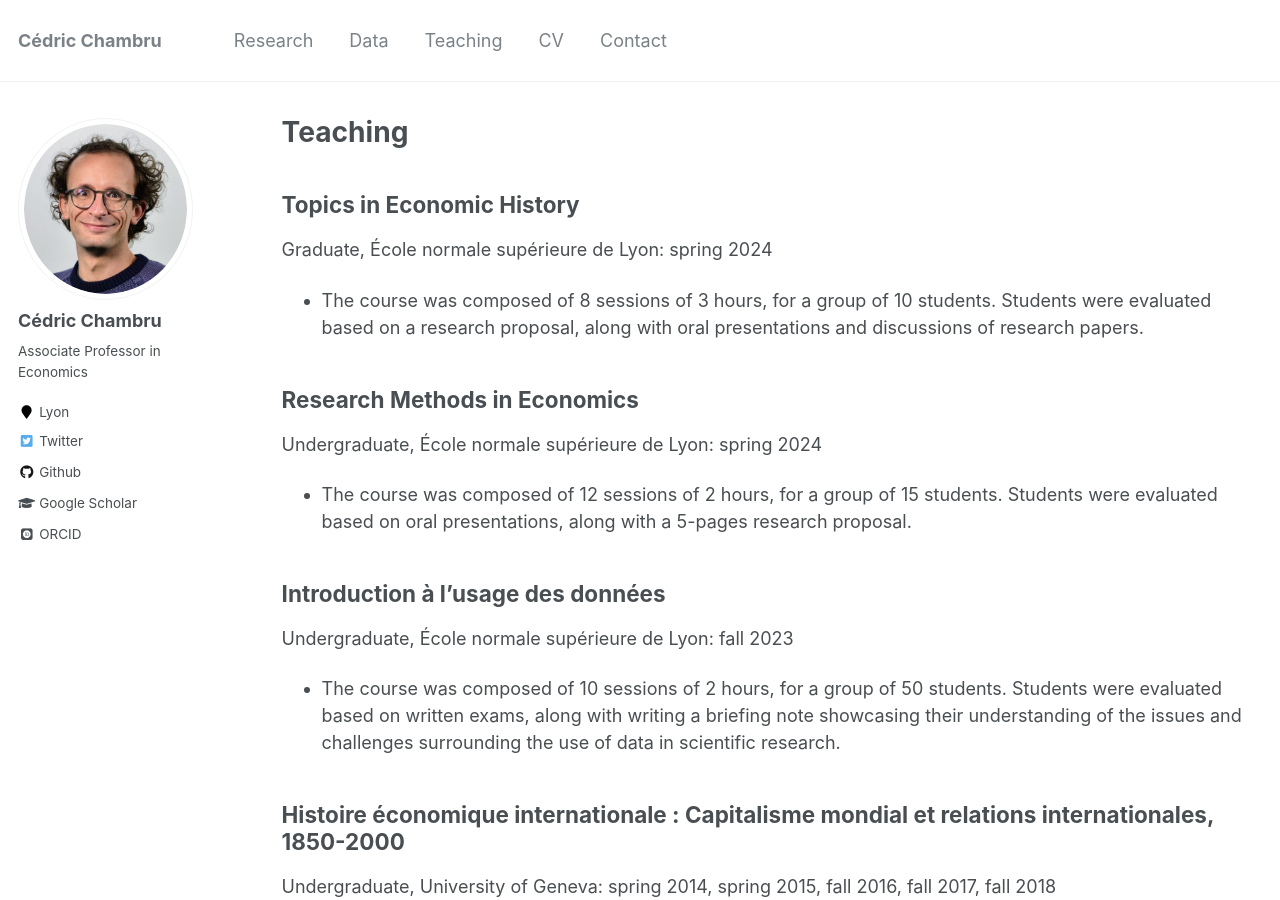
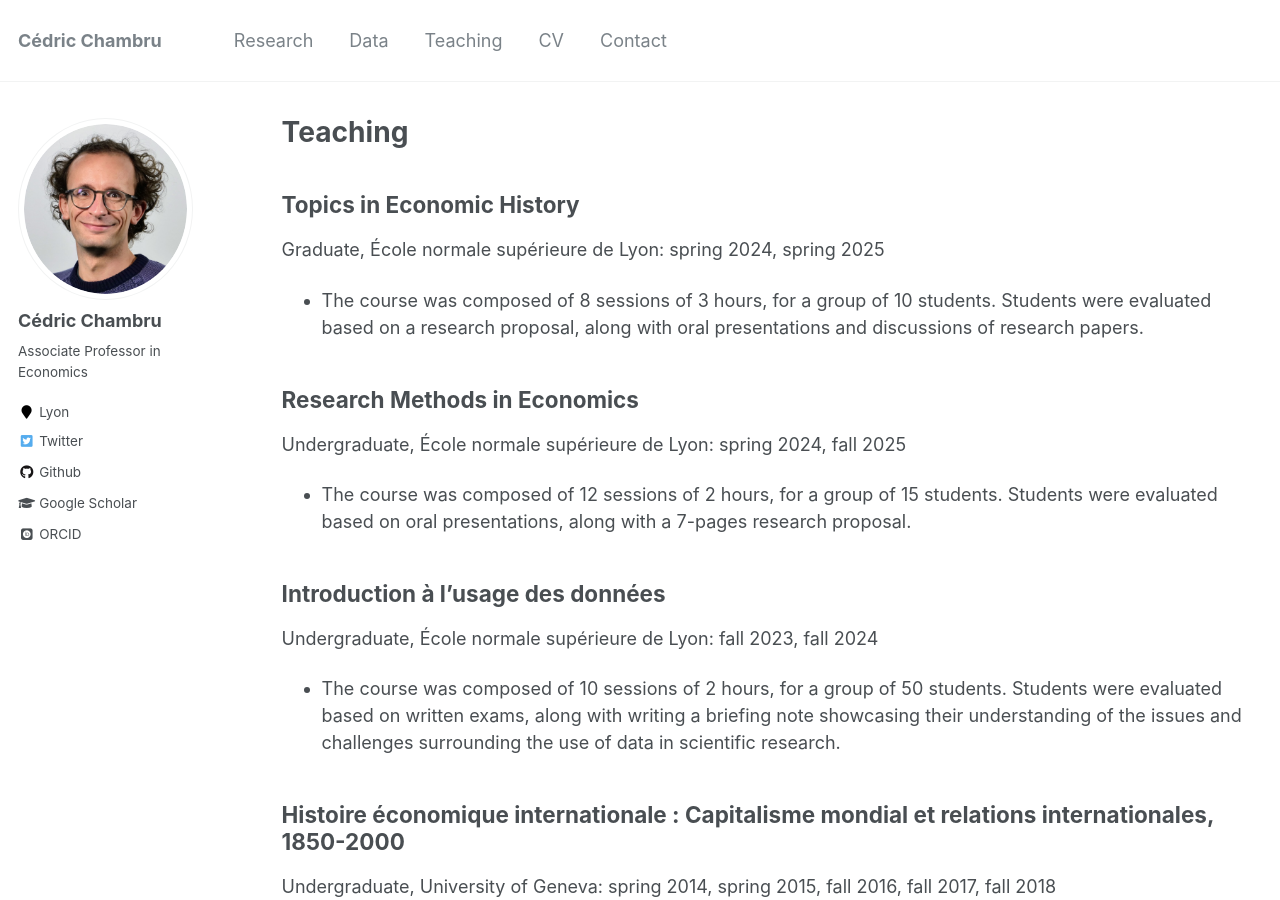
Before and after one commit to CedricChambru/CedricChambru.github.io, a Jekyll site: the page built from _pages/teaching.md, in a window 1280 px wide and 900 px high. Built offline with Jekyll 4.4.1, drawn with Linux system fonts in a browser that asks for light colours; some web fonts are replaced.

Commit message:
Update teaching.md

```diff
--- a/_pages/teaching.md
+++ b/_pages/teaching.md
@@ -8,17 +8,17 @@ redirect_from:
 ---
 
 ## Topics in Economic History
-Graduate, École normale supérieure de Lyon: spring 2024
+Graduate, École normale supérieure de Lyon: spring 2024, spring 2025
 
 * The course was composed of 8 sessions of 3 hours, for a group of 10 students. Students were evaluated based on a research proposal, along with oral presentations and discussions of research papers.
 
 ## Research Methods in Economics
-Undergraduate, École normale supérieure de Lyon: spring 2024
+Undergraduate, École normale supérieure de Lyon: spring 2024, fall 2025
 
-* The course was composed of 12 sessions of 2 hours, for a group of 15 students. Students were evaluated based on oral presentations, along with a 5-pages research proposal.
+* The course was composed of 12 sessions of 2 hours, for a group of 15 students. Students were evaluated based on oral presentations, along with a 7-pages research proposal.
 
 ## Introduction à l'usage des données
-Undergraduate, École normale supérieure de Lyon: fall 2023
+Undergraduate, École normale supérieure de Lyon: fall 2023, fall 2024
 
 * The course was composed of 10 sessions of 2 hours, for a group of 50 students. Students were evaluated based on written exams, along with writing a briefing note showcasing their understanding of the issues and challenges surrounding the use of data in scientific research.
 
```
